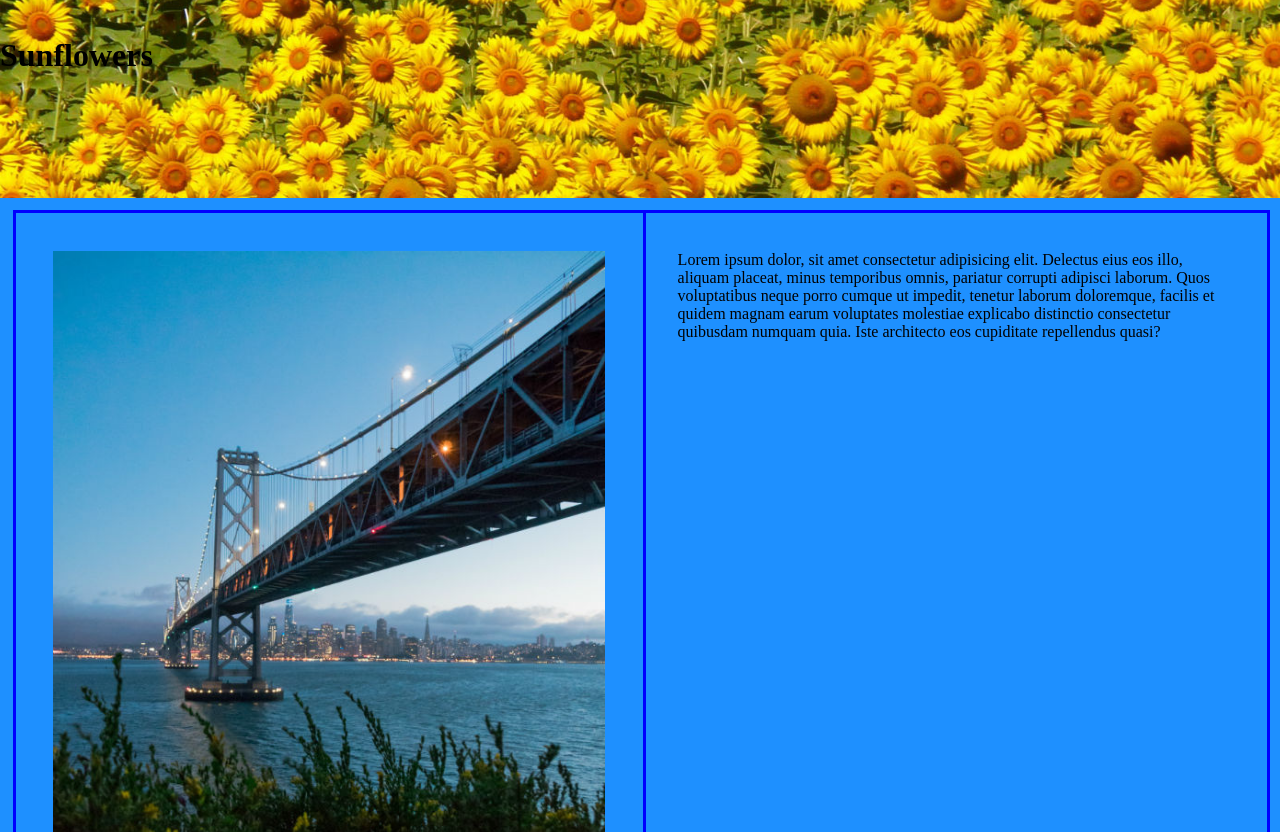
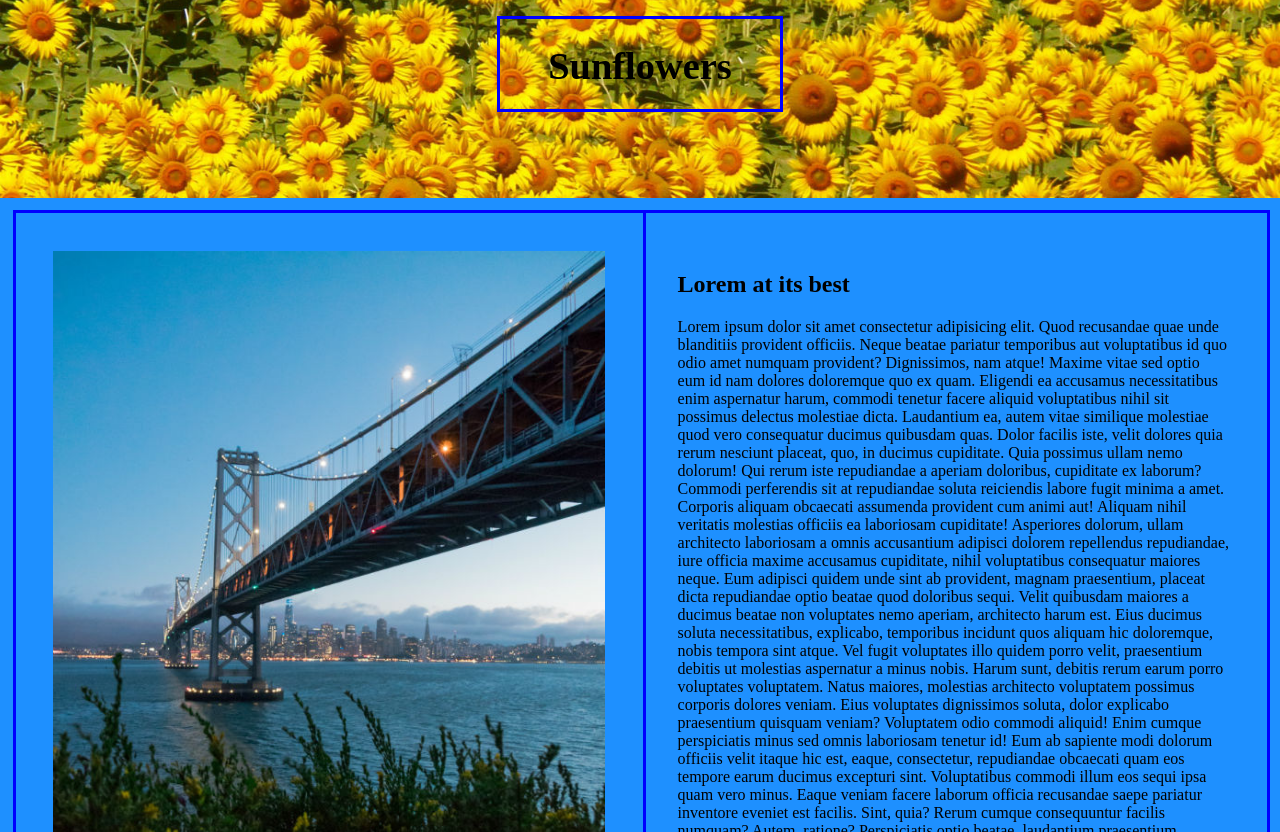
Before and after one commit to mikael-coder/class, a plain HTML site: page index.html in a window 1280 px wide. Shown: the part 120-952 px from the top of the page. Drawn offline with Linux system fonts and the light colour scheme.

Commit message:
center main text & improve lorem usage

```diff
--- a/css/styles.css
+++ b/css/styles.css
@@ -52,16 +52,19 @@ body {
   background-size: 100%;
 }
 
-.main-background-content {
-  height: 200px;
+.main-back-content {
+  text-align: center;
+  height: 80px;
   width: 100%;
-  border: 3px solid blue;
 }
 
-.h1 {
-  height: 100px;
-  width: 100%;
-  text-align: center;
+.main-box {
+  margin:auto;
+  height: 90px;
+  width: 280px;
+  font-size: larger;
+  font-weight: bolder;
+  border: 3px solid blue;
 }
 
 .home-content {
@@ -90,10 +93,11 @@ body {
   border-bottom: solid 3px blue;
   margin: 0px auto;
   padding: 3%;
+  overflow-y: scroll;
 }
 
 .footer {
-  width: 100%;
+  git add .width: 100%;
   height: 65px;
   margin: 35px 2% 10px 1%;
   }
--- a/index.html
+++ b/index.html
@@ -29,15 +29,45 @@
     <main class="main-background">
         <br>
         <div class="main-back-content">
-            <h1>Sunflowers</h1>
+            <div class="main-box">
+                <h1>Sunflowers</h1>
+            </div>
         </div>
     </main>
 
     <section class="home-content">
         <img class="content-img" src="img/bridge-small.jpg">
-        <p class="content-text">
-            Lorem ipsum dolor, sit amet consectetur adipisicing elit. Delectus eius eos illo, aliquam placeat, minus temporibus omnis, pariatur corrupti adipisci laborum. Quos voluptatibus neque porro cumque ut impedit, tenetur laborum doloremque, facilis et quidem magnam earum voluptates molestiae explicabo distinctio consectetur quibusdam numquam quia. Iste architecto eos cupiditate repellendus quasi?
-        </p>
+        <div class="content-text">
+            <h2>Lorem at its best</h2>
+            <p>
+                Lorem ipsum dolor sit amet consectetur adipisicing elit. Quod recusandae quae unde blanditiis provident officiis. Neque beatae pariatur temporibus aut voluptatibus id quo odio amet numquam provident? Dignissimos, nam atque!
+                Maxime vitae sed optio eum id nam dolores doloremque quo ex quam. Eligendi ea accusamus necessitatibus enim aspernatur harum, commodi tenetur facere aliquid voluptatibus nihil sit possimus delectus molestiae dicta.
+                Laudantium ea, autem vitae similique molestiae quod vero consequatur ducimus quibusdam quas. Dolor facilis iste, velit dolores quia rerum nesciunt placeat, quo, in ducimus cupiditate. Quia possimus ullam nemo dolorum!
+                Qui rerum iste repudiandae a aperiam doloribus, cupiditate ex laborum? Commodi perferendis sit at repudiandae soluta reiciendis labore fugit minima a amet. Corporis aliquam obcaecati assumenda provident cum animi aut!
+                Aliquam nihil veritatis molestias officiis ea laboriosam cupiditate! Asperiores dolorum, ullam architecto laboriosam a omnis accusantium adipisci dolorem repellendus repudiandae, iure officia maxime accusamus cupiditate, nihil voluptatibus consequatur maiores neque.
+                Eum adipisci quidem unde sint ab provident, magnam praesentium, placeat dicta repudiandae optio beatae quod doloribus sequi. Velit quibusdam maiores a ducimus beatae non voluptates nemo aperiam, architecto harum est.
+                Eius ducimus soluta necessitatibus, explicabo, temporibus incidunt quos aliquam hic doloremque, nobis tempora sint atque. Vel fugit voluptates illo quidem porro velit, praesentium debitis ut molestias aspernatur a minus nobis.
+                Harum sunt, debitis rerum earum porro voluptates voluptatem. Natus maiores, molestias architecto voluptatem possimus corporis dolores veniam. Eius voluptates dignissimos soluta, dolor explicabo praesentium quisquam veniam? Voluptatem odio commodi aliquid!
+                Enim cumque perspiciatis minus sed omnis laboriosam tenetur id! Eum ab sapiente modi dolorum officiis velit itaque hic est, eaque, consectetur, repudiandae obcaecati quam eos tempore earum ducimus excepturi sint.
+                Voluptatibus commodi illum eos sequi ipsa quam vero minus. Eaque veniam facere laborum officia recusandae saepe pariatur inventore eveniet est facilis. Sint, quia? Rerum cumque consequuntur facilis numquam? Autem, ratione?
+                Perspiciatis optio beatae, laudantium praesentium expedita molestias, non mollitia autem facilis commodi quaerat dolore voluptatem libero eveniet impedit sit. Fugit, et aut ratione quasi incidunt ducimus libero quam praesentium doloribus!
+                Accusantium voluptates tempore reiciendis? Assumenda, voluptas. Laborum tempora quaerat molestias eligendi voluptas. Consequuntur ex distinctio quae fuga iusto sunt veritatis nemo cumque sequi dignissimos, laudantium reprehenderit nam aliquid minima voluptate?
+                Enim nihil, fugit accusamus dicta fugiat reiciendis necessitatibus rem nam maxime corporis laboriosam, deserunt quam dignissimos. Ipsa recusandae fugit blanditiis ad expedita optio cum veniam qui, sed, minus omnis facere.
+                Eius blanditiis dolore enim natus. Voluptatem harum voluptatum similique dolorum esse. Illum cumque, officia possimus minus est sed corrupti itaque ipsum sunt deserunt quae repudiandae quibusdam tempora perferendis ipsa doloremque.
+                Quia similique explicabo quos deleniti! Eum molestiae illum blanditiis consequuntur deleniti, explicabo ea alias asperiores incidunt veniam esse, porro obcaecati omnis aliquid atque nesciunt labore soluta, aut dicta possimus cumque.
+                Quo, minus non, facilis voluptate earum omnis aliquid at eligendi ad consequuntur, ratione asperiores. Eveniet asperiores, cum ea qui magnam iure ad, provident libero temporibus consectetur molestias delectus non laborum?
+                Quo distinctio enim tenetur rerum maxime fugit aperiam fugiat ut asperiores. Adipisci tempora laboriosam aliquam praesentium ut porro minus ipsum numquam fugit sequi, minima sint itaque ipsa, maiores eaque nobis?
+                Dignissimos dolore at, reprehenderit rem cupiditate quaerat hic ipsa? Eos vitae praesentium rerum autem hic reiciendis reprehenderit quibusdam error, facere consequatur ab doloremque temporibus natus. Quaerat assumenda optio tempora ad.
+                Aspernatur, sequi nemo? Cupiditate autem hic non itaque assumenda sequi nemo ut maiores error, quae dolor cum, nam ratione, nihil voluptatum pariatur quaerat. Qui alias, aliquam ducimus voluptates cupiditate obcaecati!
+                Sequi exercitationem debitis impedit deserunt dolore quia atque pariatur temporibus veritatis voluptas ullam delectus ratione magnam enim expedita voluptates officiis totam, architecto, provident officia aut assumenda illo amet! Perferendis, voluptas?
+                Ratione, nostrum quis! Consequatur, perspiciatis excepturi illum tempore tempora maiores molestias! Veritatis est ea quidem, nesciunt totam quasi eum rerum saepe possimus unde sunt amet aliquid ut minima maiores impedit.
+                Aspernatur minima cumque minus et tenetur vel laudantium molestias, iure quo expedita sapiente modi consectetur tempora blanditiis itaque quasi id explicabo ipsa magnam sed fugiat maiores voluptatum placeat. Dolor, cumque!
+                Provident ratione recusandae sequi assumenda a dolor perferendis! Voluptate iste itaque, laudantium, quibusdam tenetur quod, repellat quisquam voluptas adipisci laborum velit autem architecto error. Optio vero perferendis nesciunt quidem itaque!
+                Aliquid ratione, quo repellat voluptatibus necessitatibus vel nam cum, et voluptates temporibus autem omnis. Aspernatur, sunt expedita! Cumque commodi nobis beatae ea iste illo fuga ipsum quae modi, porro quis!
+                Et aliquam aperiam at nisi alias laboriosam sit soluta beatae aut sed. Fugit porro cumque recusandae, mollitia, dolorem odio impedit a, illum tempora error aperiam non quae perspiciatis magnam illo!
+            </p>
+        </div>
+
     </section>
 
     <!----------------------- Start of Footer ----------------------->
```
